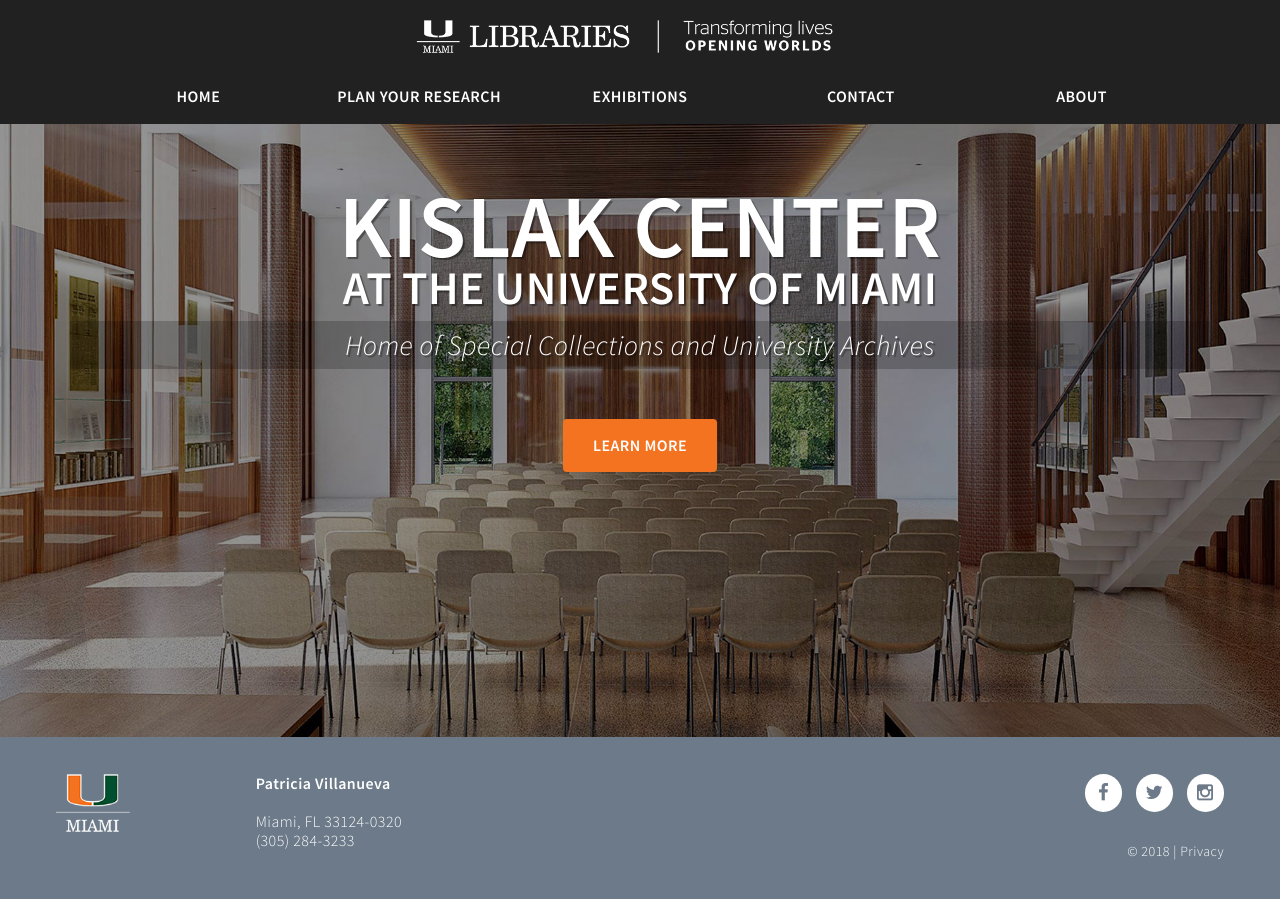
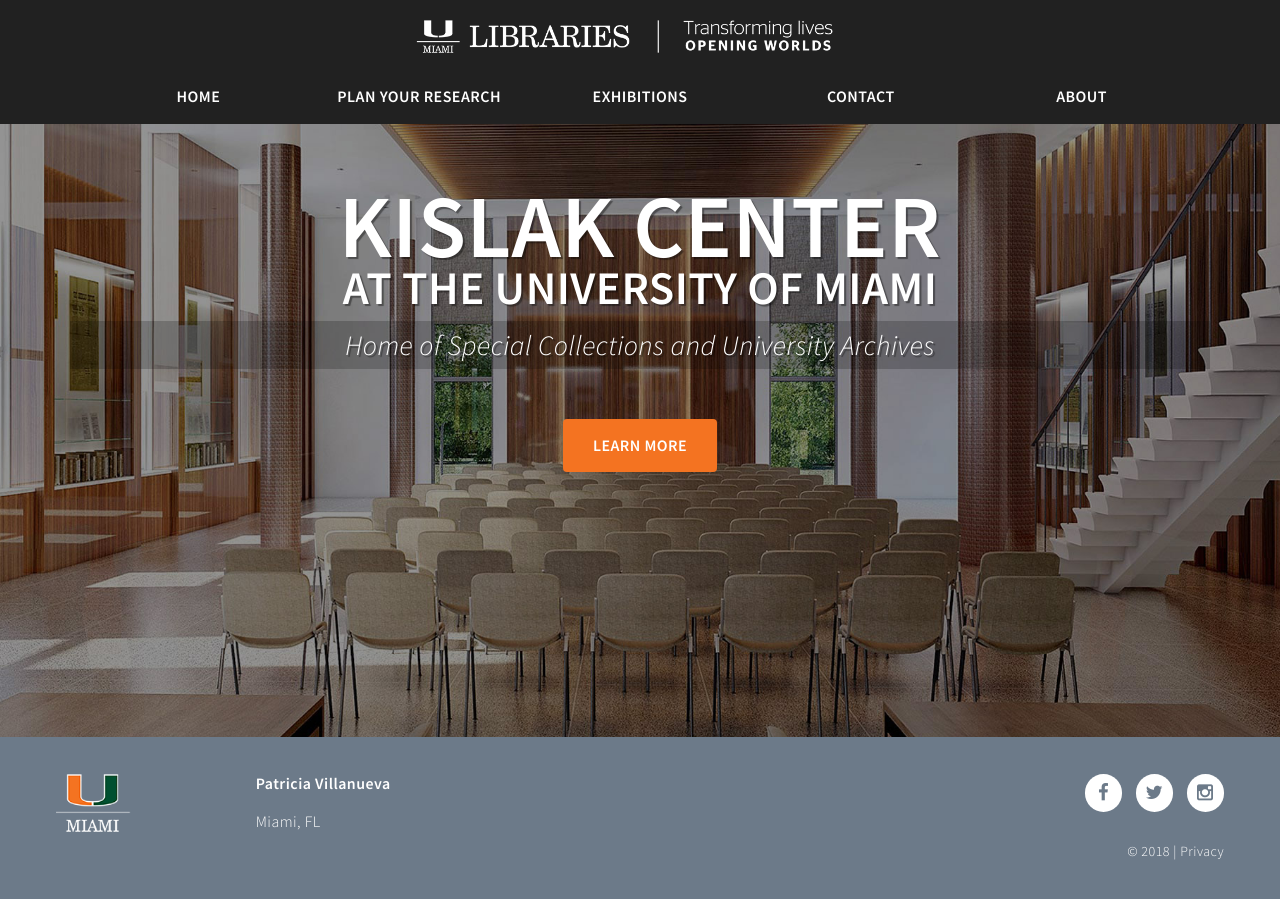
Before and after one commit to pvillanueva01/pv-jekyll-baseline-theme, a Jekyll site: the page built from index.html, in a window 1280 px wide and 900 px high, scrolled down 119 px. Built offline with Jekyll 4.4.1, drawn with Linux system fonts in a browser that asks for light colours; the list of posts is cut into pages by our own code.

```diff
--- a/Gemfile
+++ b/Gemfile
@@ -2,3 +2,4 @@ source "https://rubygems.org"
 gem 'rouge'
 gem 'jekyll'
 gem 'jekyll-paginate'
+gem 'bootstrap', '~> 4.0.0'
--- a/_config.yml
+++ b/_config.yml
@@ -10,9 +10,9 @@ author: Patricia Villanueva
 street_address:
 city: Miami
 state: FL
-zip_code: 33124-0320
+zip_code:
 country: United States of America
-phone: (305) 284-3233
+phone:
 year: 2018
 
 # Social settings
```
Also changed, not shown: Gemfile.lock, README.md, 1 other file.
